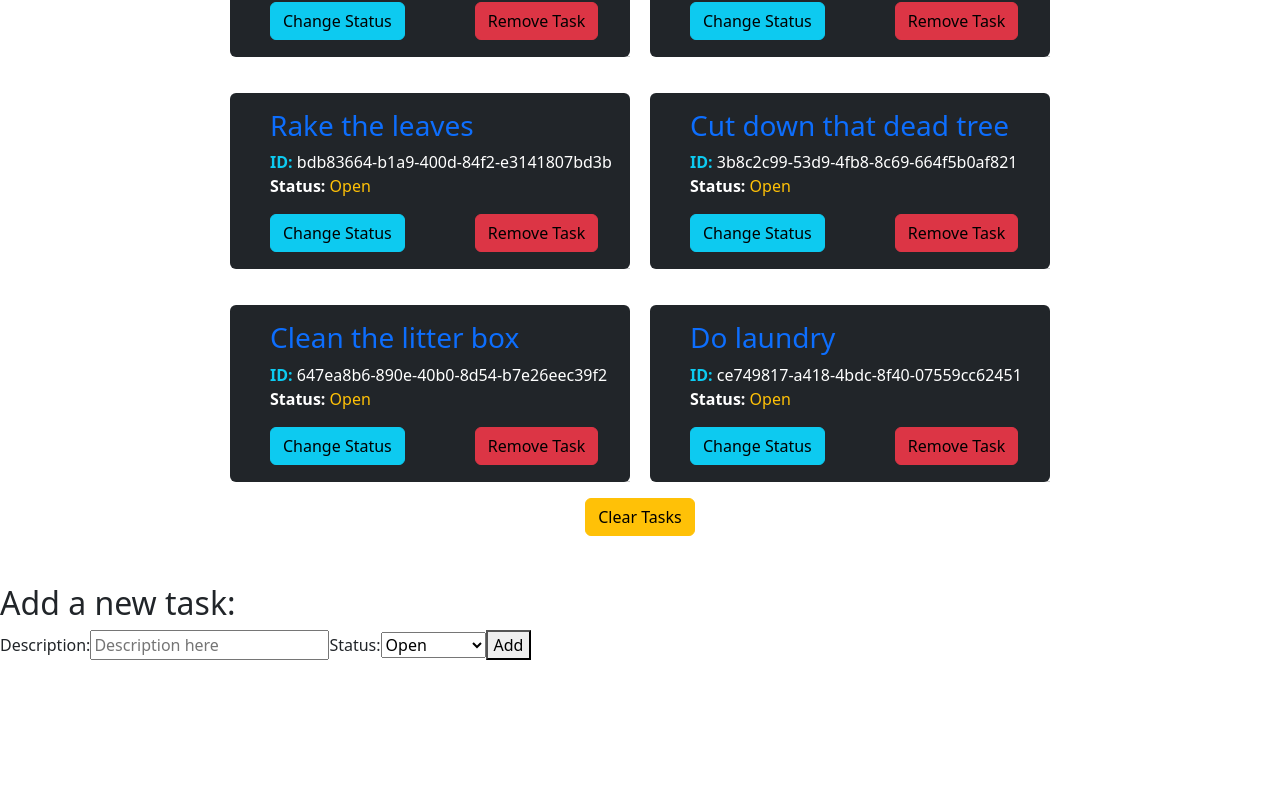
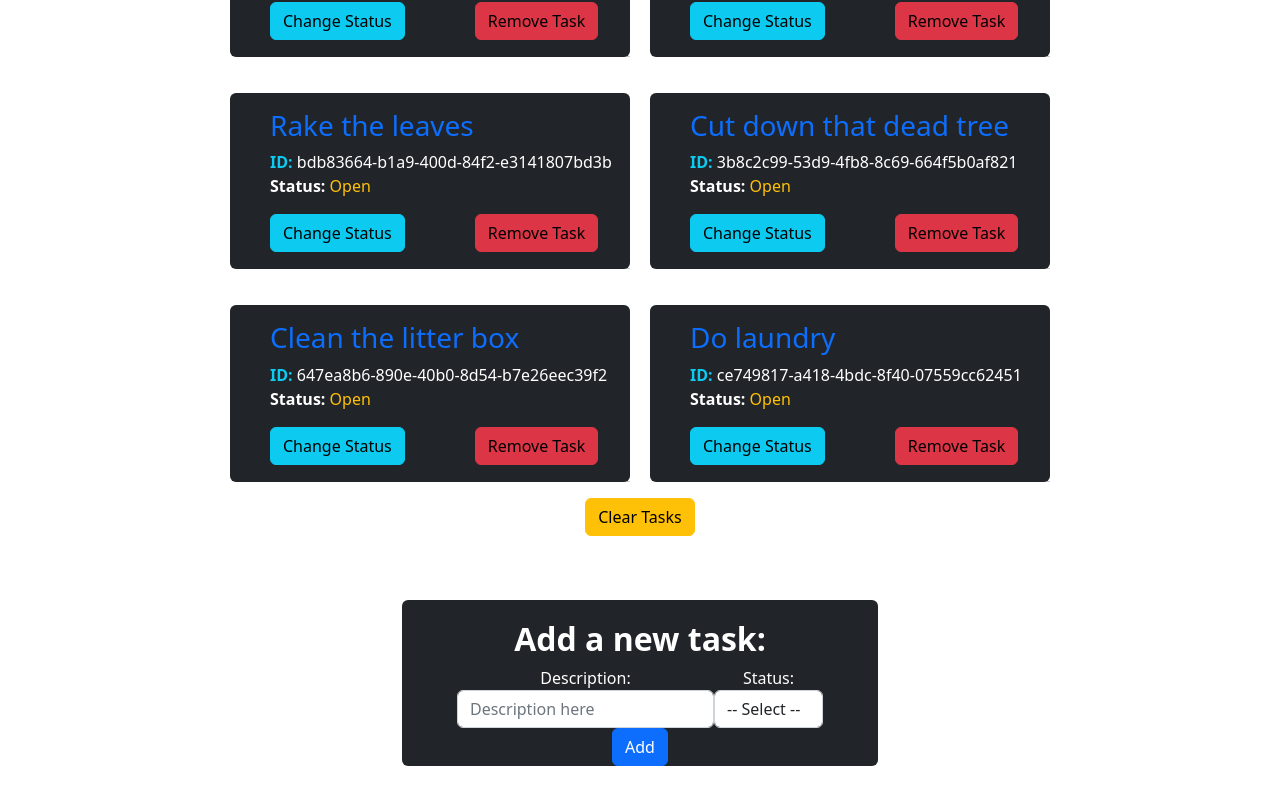
Before and after one commit to threnody5/INFO-5143-lab, a React (Create React App) app: page / in a window 1280 px wide. Shown: the part 428-1230 px from the top of the page. Before the commit the page ends 1088 px from the top, so only its background shows below. Built offline with nearby package versions, Linux system fonts and the light colour scheme.

Commit message:
add task function complete, check for description and status requirement complete

```diff
--- a/src/App.js
+++ b/src/App.js
@@ -1,20 +1,102 @@
 /** @format */
+
+import { useState } from 'react';
 
 import Header from './components/Header';
 import Tasks from './components/Tasks';
 import Form from './components/Form';
 
+import { v4 as uuid } from 'uuid';
+
 function App() {
+  // List of hardcoded tasks.
+  const [tasks, setTasks] = useState([
+    {
+      id: uuid(),
+      title: 'Change Jeep oil',
+      status: 'Open',
+    },
+    {
+      id: uuid(),
+      title: 'Clean the kitchen',
+      status: 'Open',
+    },
+    {
+      id: uuid(),
+      title: 'Rake the leaves',
+      status: 'Open',
+    },
+    {
+      id: uuid(),
+      title: 'Cut down that dead tree',
+      status: 'Open',
+    },
+    {
+      id: uuid(),
+      title: 'Clean the litter box',
+      status: 'Open',
+    },
+    {
+      id: uuid(),
+      title: 'Do laundry',
+      status: 'Open',
+    },
+  ]);
+  const [description, setDescription] = useState('');
+  const [selectedStatus, setSelectedStatus] = useState('');
+  const [errorMessage, setErrorMessage] = useState([]);
+
+  /**
+   * Handler function for verifying user had entered required information.
+   * - Description is required.
+   * - Status is required.
+   */
+  const addTask = (e) => {
+    const validate = [];
+    e.preventDefault();
+    if (description.length == 0) {
+      validate.push('Please enter a description.');
+    }
+    if (selectedStatus === '') {
+      validate.push('Please select a status.');
+    }
+    if (validate.length > 0) {
+      setErrorMessage(validate);
+    } else {
+      setErrorMessage([]);
+
+      setTasks([
+        ...tasks,
+        {
+          id: uuid(),
+          title: description,
+          status: selectedStatus,
+        },
+      ]);
+      setDescription('');
+      setSelectedStatus('');
+    }
+  };
+
   return (
     <div>
       <div>
         <Header />
       </div>
       <div>
-        <Tasks />
+        <Tasks
+          tasks={tasks}
+          setTasks={setTasks}
+        />
       </div>
       <div>
-        <Form />
+        <Form
+          description={description}
+          setDescription={setDescription}
+          setSelectedStatus={setSelectedStatus}
+          addTask={addTask}
+          errorMessage={errorMessage}
+        />
       </div>
     </div>
   );
--- a/src/components/Form/index.jsx
+++ b/src/components/Form/index.jsx
@@ -1,37 +1,76 @@
 /** @format */
 
-export default function Form() {
+import './style.css';
+
+export default function Form({
+  addTask,
+  description,
+  setDescription,
+  setSelectedStatus,
+  errorMessage,
+}) {
   const statusList = [
     {
       status: 'Open',
-      value: false,
     },
     {
       status: 'Completed',
-      value: true,
     },
   ];
+
   return (
-    <div>
-      <div>
-        <h2>Add a new task: </h2>
+    <div
+      id='new-task-container'
+      className='container'
+    >
+      <form className='mt-3 mb-3 bg-dark rounded'>
+        <div className='container-fluid'>
+          <h2
+            id='add-task-text'
+            className='text-white'
+          >
+            Add a new task:{' '}
+          </h2>
+          {errorMessage.length > 0 && (
+            <div className='text-white'>
+              Missing Data:
+              <ul>
+                {errorMessage.map((error, index) => (
+                  <li key={index}>{error}</li>
+                ))}
+              </ul>
             </div>
-      <div>
-        <label>
+          )}
+        </div>
+        <div
+          id='add-task-field'
+          className='container'
+        >
+          <div className='form-group'>
+            <label className='text-white'>
               Description:
               <input
+                className='form-control'
                 type='text'
                 placeholder='Description here'
+                value={description}
+                onChange={(e) => {
+                  setDescription(e.target.value);
+                }}
               />
             </label>
             <span>
-          <label>
+              <label className='text-white'>
                 Status:
-            <select>
+                <select className='form-control'>
+                  <option value=''>-- Select --</option>
                   {statusList.map((item, index) => (
                     <option
                       key={index}
                       value={item.status}
+                      onClick={(e) => {
+                        setSelectedStatus(e.target.value);
+                      }}
                     >
                       {item.status}
                     </option>
@@ -39,10 +78,17 @@ export default function Form() {
                 </select>
               </label>
             </span>
-        <span>
-          <button>Add</button>
-        </span>
+            <div>
+              <button
+                className='btn btn-primary'
+                onClick={addTask}
+              >
+                Add
+              </button>
             </div>
+          </div>
+        </div>
+      </form>
     </div>
   );
 }
--- a/src/components/Form/style.css
+++ b/src/components/Form/style.css
@@ -0,0 +1,15 @@
+#new-task-container {
+    width: 500px;
+
+    padding-bottom: 20px;
+}
+
+#add-task-text {
+    padding-top: 20px;
+    font-weight: bold;
+    text-align: center;
+}
+
+#add-task-field {
+    text-align: center;
+}
--- a/src/components/Tasks/index.jsx
+++ b/src/components/Tasks/index.jsx
@@ -1,7 +1,7 @@
 /** @format */
 
 import { useState, useEffect } from 'react';
-import { v4 as uuid } from 'uuid';
+// import { v4 as uuid } from 'uuid';
 
 import Task from './Task';
 
@@ -11,41 +11,7 @@ import './index.css';
 /**
  * Component that renders the Tasks list.
  */
-export default function Tasks() {
-  // List of hardcoded tasks.
-  const [tasks, setTasks] = useState([
-    {
-      id: uuid(),
-      title: 'Change Jeep oil',
-      status: 'Open',
-    },
-    {
-      id: uuid(),
-      title: 'Clean the kitchen',
-      status: 'Open',
-    },
-    {
-      id: uuid(),
-      title: 'Rake the leaves',
-      status: 'Open',
-    },
-    {
-      id: uuid(),
-      title: 'Cut down that dead tree',
-      status: 'Open',
-    },
-    {
-      id: uuid(),
-      title: 'Clean the litter box',
-      status: 'Open',
-    },
-    {
-      id: uuid(),
-      title: 'Do laundry',
-      status: 'Open',
-    },
-  ]);
-
+export default function Tasks({ tasks, setTasks }) {
   const [countTasks, setCountTasks] = useState();
   const [openStatusCount, setOpenStatusCount] = useState();
   const [completedStatusCount, setCompletedStatusCount] = useState();
```
Lines whose indentation alone changed are shown as unchanged.
